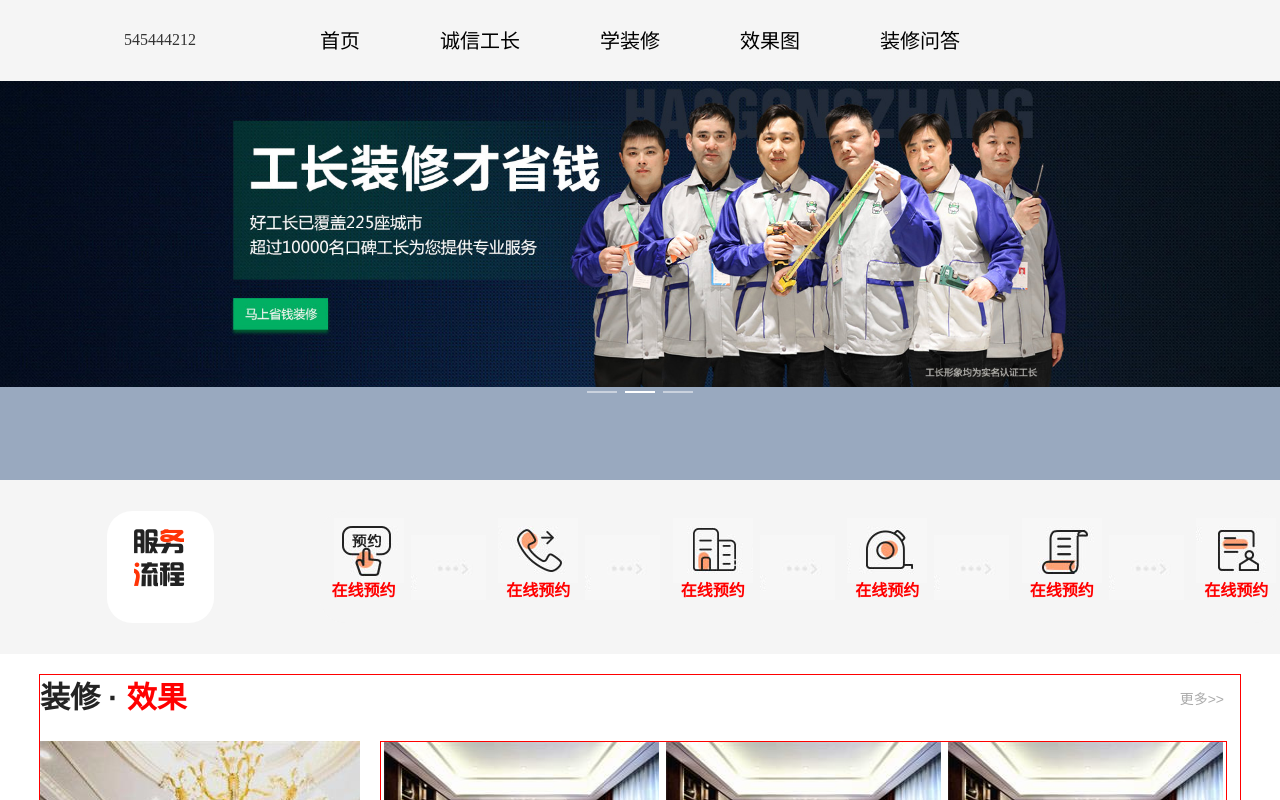
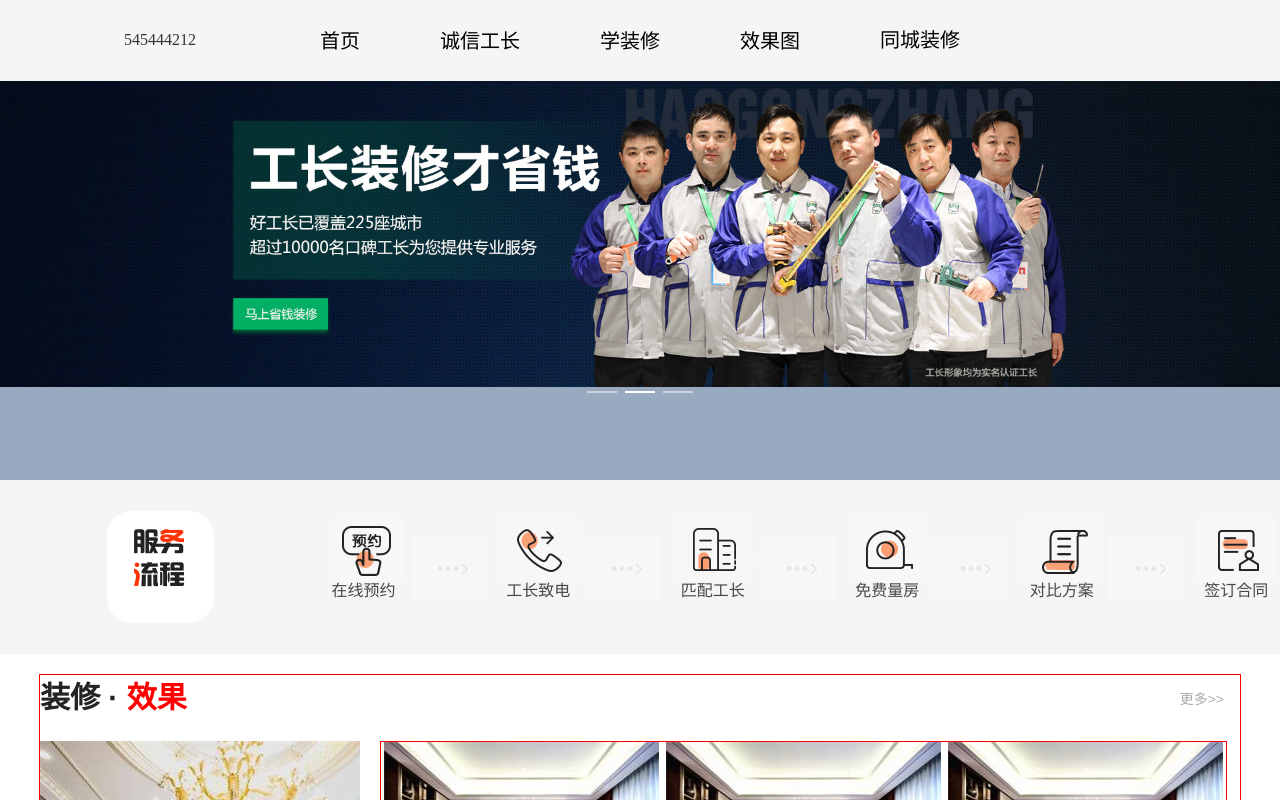
Before and after one commit to 19802358620/Course, a Vue app in the folder 前端/foreman/: page / in a window 1280 px wide. Shown: the top 800 px of the page. Built offline with nearby package versions, Linux system fonts and the light colour scheme.

Commit message:
2021-2-5

```diff
--- a/前端/foreman/src/router/index.js
+++ b/前端/foreman/src/router/index.js
@@ -10,6 +10,12 @@ const routes = [
   { path: '/bidding', name: 'bidding', component: () => import('../views/forman/Bidding.vue') },
   // 学装修
   { path: '/learn', name: 'learn', component: () => import('../views/学装修/Learn.vue') },
+  // 效果图
+  { path: '/effect', name: 'effect', component: () => import('../views/forman/effect.vue') },
+  //  装修问答
+  { path: '/QA', name: 'QA', component: () => import('../views/forman/QA.vue') },
+  // 同城装修
+  { path: '/community', name: 'community', component: () => import('../views/同城装修/Community.vue') },
   {
     path: '/shop/:id/', name: 'shop', component: () => import('../views/Shop.vue'), children: [
       { path: 'index', name: 'index', component: () => import('../views/工长详情/home.vue'), },
--- a/前端/foreman/src/views/Center.vue
+++ b/前端/foreman/src/views/Center.vue
@@ -36,6 +36,7 @@ export default {
     width: 80px;
     height: 112px;
     background-position: 10px 7px;
+    font-size: 14px;
 }
 .item1{
     background: url('../assets/imgs/opos_icico.jpg') no-repeat;
@@ -75,33 +76,45 @@ export default {
 }
 .item::after{
     content:"在线预约";
-    color:red;
-    font-weight:bold;
+    color: #484848;
+    font-size: 16px;
+    line-height: 24px;
+    text-align: center
 }
 .item2::after{
-    content:"在线预约";
-    color:red;
-    font-weight:bold;
+    content:"工长致电";
+    color: #484848;
+    font-size: 16px;
+    line-height: 24px;
+    text-align: center
 }
 .item3::after{
-    content:"在线预约";
-    color:red;
-    font-weight:bold;
+    content:"匹配工长";
+    color: #484848;
+    font-size: 16px;
+    line-height: 24px;
+    text-align: center
 }
 .item4::after{
-    content:"在线预约";
-    color:red;
-    font-weight:bold;
+    content:"免费量房";
+    color: #484848;
+    font-size: 16px;
+    line-height: 24px;
+    text-align: center
 }
 .item5::after{
-    content:"在线预约";
-    color:red;
-    font-weight:bold;
+    content:"对比方案";
+    color: #484848;
+    font-size: 16px;
+    line-height: 24px;
+    text-align: center
 }
 .item6::after{
-    content:"在线预约";
-    color:red;
-    font-weight:bold;
+    content:"签订合同";
+    color: #484848;
+    font-size: 16px;
+    line-height: 24px;
+    text-align: center
 }
 .m{
     width: 100%;
--- a/前端/foreman/src/views/Nav.vue
+++ b/前端/foreman/src/views/Nav.vue
@@ -18,10 +18,14 @@
              <router-link :to="{name:'learn'}"  class="a">学装修</router-link>
            </li>
            <li class="na">
-             <router-link :to="{name:'proc'}" class="a">效果图</router-link>
+             <router-link :to="{name:'effect'}" class="a">效果图</router-link>
            </li>
            <li class="na">
-             <router-link :to="{name:'proc'}" class="a">装修问答</router-link>
+             <p :to="{name:'QA'}" class="a b">同城装修</p>
+             <div class="dis">
+               <router-link :to="{name:'community'}" class="disc">我的小区</router-link>
+               <router-link to=""  class="disc">装修设计</router-link>
+             </div>
            </li>
           </ul>
          </el-col>
@@ -42,9 +46,6 @@
 </template>
 
 <script>
-
-
-
 export default {
   name: 'Home',
   components: {
@@ -58,6 +59,30 @@ export default {
 }
 </script>
 <style scoped>
+p:hover{
+  cursor: default;
+}
+.na:hover .dis{
+  display: block;
+}
+.dis{
+  display: none;
+  position: absolute;
+  top: 55px;
+}
+.disc{
+  transition: .2s;
+  width: 100%;
+  font-size: 14px;
+  margin: 0 auto;
+  display: block;
+  float: left;
+  text-align: center;
+  line-height: 32px;
+}
+.disc:hover{
+  color: #ff7d44;
+}
 .user{
 position:fixed;
 top: 0px;
@@ -80,6 +105,7 @@ z-index: 9999;
 .na{
   float: left;
   list-style: none;
+  position: relative;
 }
 .na li{
   transition: all 0.4s ease;
--- /dev/null
+++ b/前端/foreman/src/views/forman/QA.vue
@@ -0,0 +1,23 @@
+<template>
+  <div class="m" :style="{height:`${height}px`}"></div>
+</template>
+
+<script>
+export default {
+    data(){
+        return{
+            height:document.documentElement.clientHeight,
+        }
+    }
+
+}
+</script>
+
+<style scoped>
+.m{
+    width: 1200px;
+    border: 1px solid red;
+    margin: 10px auto;
+}
+
+</style>
--- /dev/null
+++ b/前端/foreman/src/views/forman/effect.vue
@@ -0,0 +1,22 @@
+<template>
+  <div class="m" :style="{height:`${height}px`}">
+      4654555454
+  </div>
+</template>
+<script>
+export default {
+    data(){
+        return{
+            height:document.documentElement.clientHeight,
+        }
+    }
+}
+</script>
+
+<style scoped>
+.m{
+    width: 1200px;
+    margin: 10px auto;
+    border: 1px solid red;
+}
+</style>
--- /dev/null
+++ b/前端/foreman/src/views/同城装修/Community.vue
@@ -0,0 +1,47 @@
+<template>
+  <div class="m" :style="{height:`${height}px`}">
+      <div class="tilte">
+          <div class="ared">
+              <a href=""><h1>重庆小区</h1></a>
+          </div>
+      </div>
+  </div>
+</template>
+
+<script>
+export default {
+    data(){
+        return{
+            height:document.documentElement.clientHeight,
+        }
+    }
+}
+</script>
+
+<style scoped>
+.m{
+    width: 1200px;
+    margin: 10px auto;
+    border: 1px solid red;
+}
+.tilte{
+    width: 100%;
+    padding: 0px;
+    border: 1px solid #DADADA;
+    height: 200px;
+}
+.tilte .ared{
+    font-size: 14px;
+    padding: 14px 0px;
+    border-bottom: 1px solid #DADADA;
+}
+.tilte .ared h1{
+    display: block;
+    padding-left: 15px;
+    font-size: 16px;
+    font-weight: normal;
+    line-height: 24px;
+    float: left;
+    color: #333333;
+}
+</style>
```
